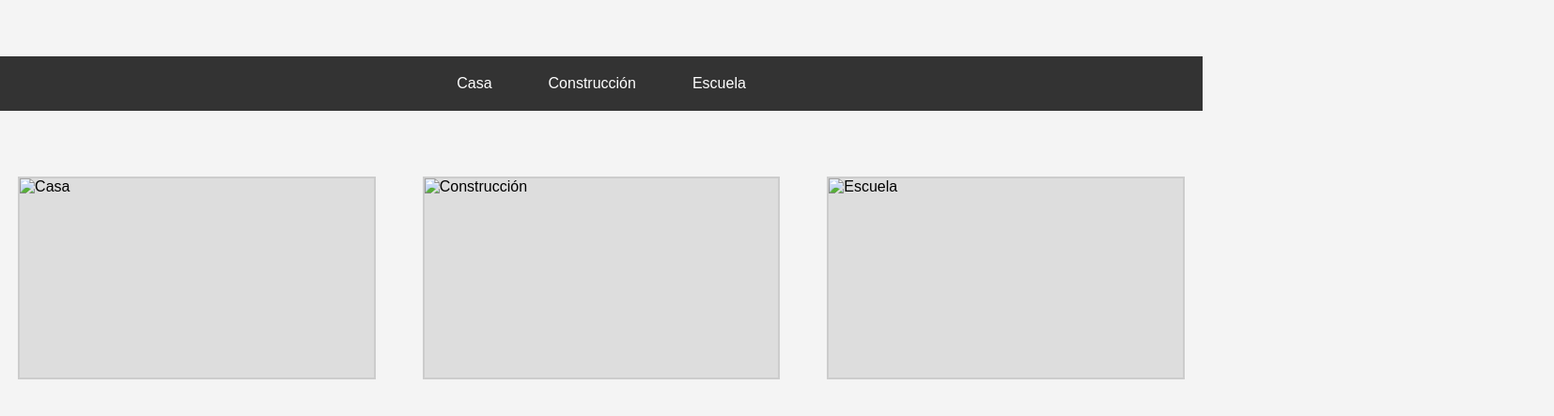
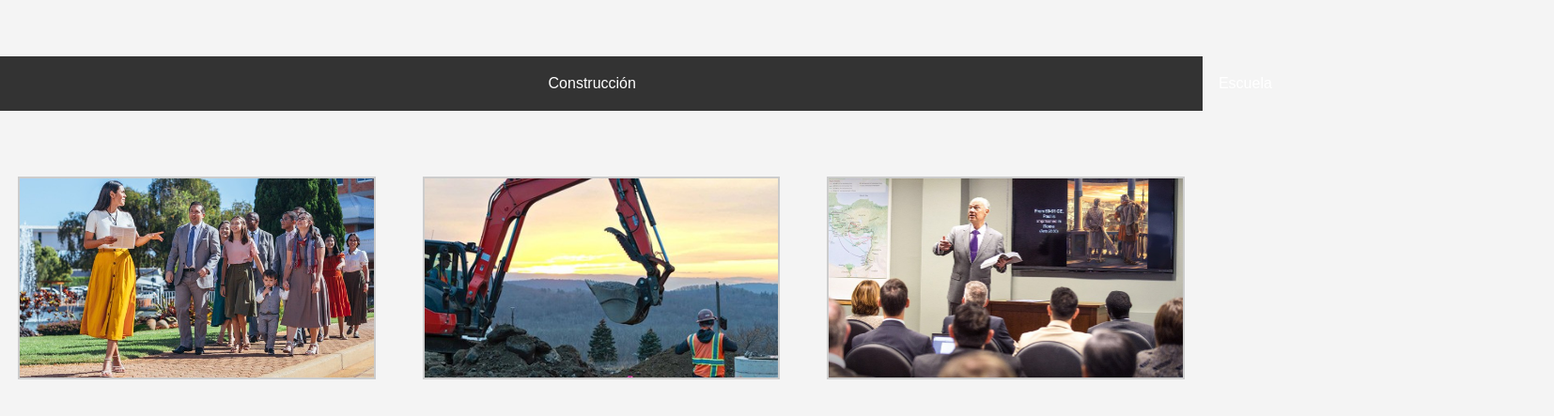
Before and after one commit to kouta15-zm/interactive, a plain HTML site: page index.htm in a window 1280 px wide. Shown: the part 133-576 px from the top of the page at 94% size, 1654 px wide, since content can reach past the window. Drawn offline with Linux system fonts and the light colour scheme.

Commit message:
update
inicio

```diff
--- a/index.htm
+++ b/index.htm
@@ -30,7 +30,7 @@
             color: white;
             background: none;
             border: none;
-            padding: 10px 20px;
+            padding: 10px 300px;
             font-size: 16px;
             cursor: pointer;
             transition: background 0.3s;
@@ -138,9 +138,9 @@
     </div>
 
     <div class="box-container" id="home">
-        <div class="box" data-category="casa"><img src="src/1.png" alt="Casa"></div>
-        <div class="box" data-category="construccion"><img src="src/2.png" alt="Construcción"></div>
-        <div class="box" data-category="escuela"><img src="src/3.png" alt="Escuela"></div>
+        <div class="box" data-category="casa"><img src="1.png" alt="Casa"></div>
+        <div class="box" data-category="construccion"><img src="2.png" alt="Construcción"></div>
+        <div class="box" data-category="escuela"><img src="3.png" alt="Escuela"></div>
     </div>
 
     <div class="questions" id="questions">
@@ -163,7 +163,7 @@
         const questions = {
             casa: [
                 { question: '¿Cuál es tu habitación favorita?', video: 'https://www.jw.org/es/biblioteca/videos/#es/mediaitems/VODIntExpBlessings/pub-jwb_201905_11_VIDEO' },
-                { question: '¿Qué mejoras harías en tu casa?', video: 'src\2.mp4' },
+                { question: '¿Qué mejoras harías en tu casa?', video: '.mp4' },
                 { question: '¿Prefieres un estilo moderno o clásico?', video: 'https://www.youtube.com/embed/VIDEO_ID_CASA_3' }
             ],
             construccion: [
```
Also changed, not shown: 1.png (added), 2.png (added), 3.png (added).
